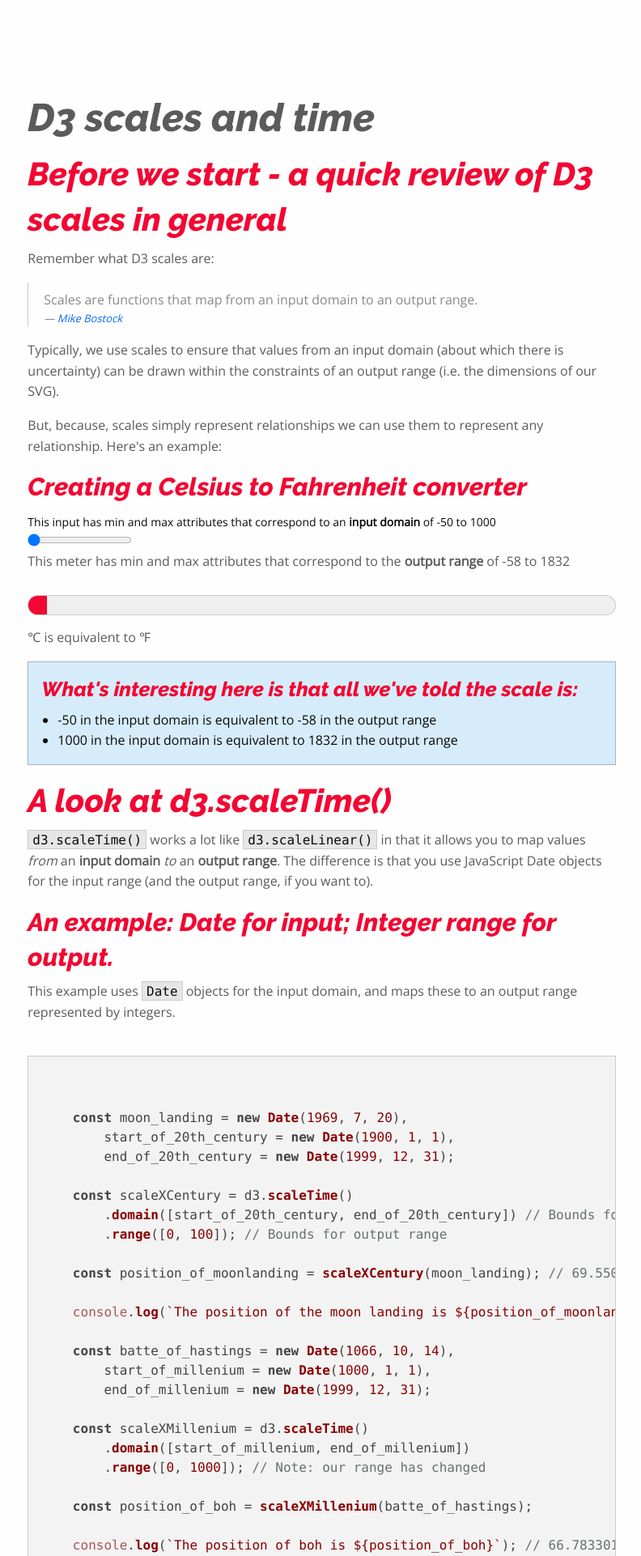
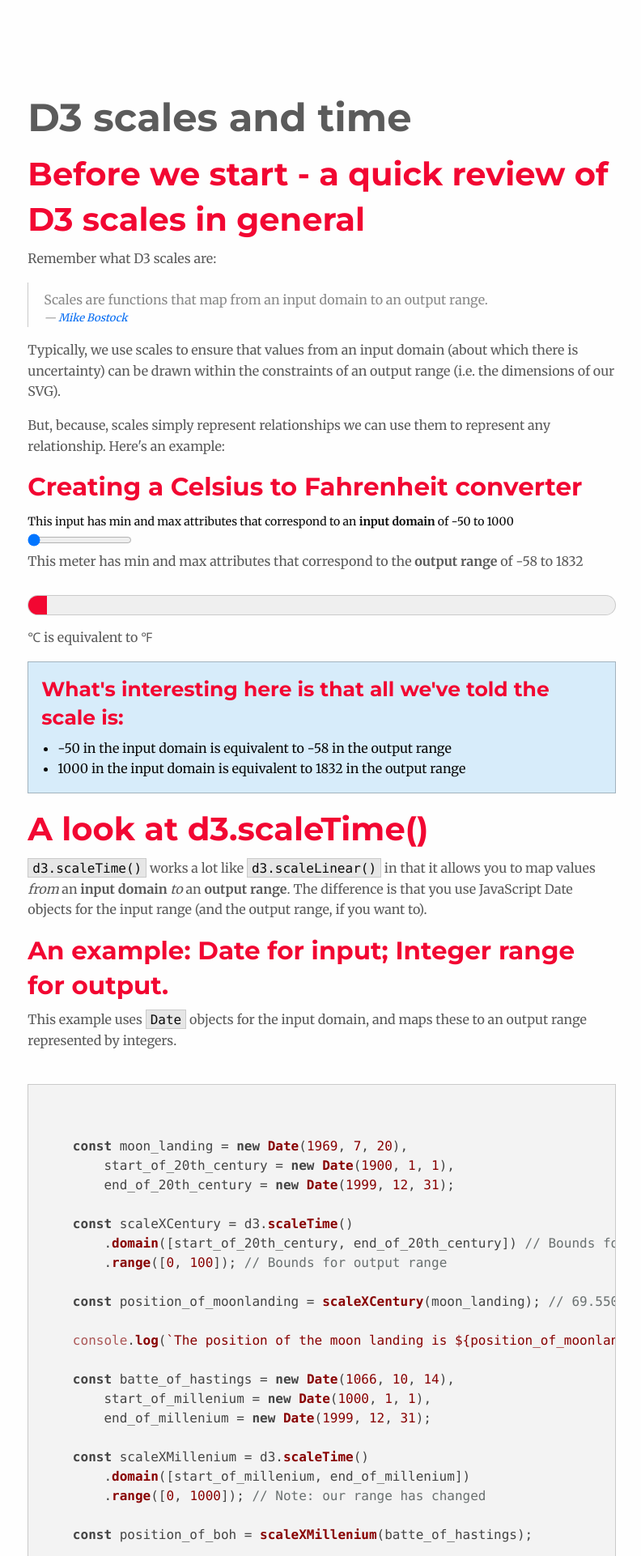
Before and after one commit to gtvj/data-visualisation-javascript-with-web-standards, a Flask app: template app/templates/pages/d3-scales-and-time.html in a window 1280 px wide. Shown: the top 1922 px of the page at 81% size, without its empty margins (440-1232 px from the left). Run offline with Flask 2, Linux system fonts and the light colour scheme; the template is opened without the code that fills it, so the values that code supplies are empty; some libraries are stand-ins or nearby versions.

Commit message:
Change fonts

```diff
--- a/app/static/css/styles.css
+++ b/app/static/css/styles.css
@@ -12,12 +12,13 @@ meter {
 }
 
 body {
-  font-family: 'Open Sans';
+  font-family: 'Merriweather';
   color: #5b5b5b;
 }
 
 h1, h2, h3, h4 {
-  font-family: 'Raleway'
+  font-family: 'Montserrat', sans-serif;
+  font-weight: 700;
 }
 
 h2, h3, h4 {
--- a/app/templates/includes/head.html
+++ b/app/templates/includes/head.html
@@ -7,7 +7,7 @@
           integrity="sha256-GSio8qamaXapM8Fq9JYdGNTvk/dgs+cMLgPeevOYEx0= sha384-wAweiGTn38CY2DSwAaEffed6iMeflc0FMiuptanbN4J+ib+342gKGpvYRWubPd/+ sha512-QHEb6jOC8SaGTmYmGU19u2FhIfeG+t/hSacIWPpDzOp5yygnthL3JwnilM7LM1dOAbJv62R+/FICfsrKUqv4Gg=="
           crossorigin="anonymous">
     <link rel="stylesheet" href="/static/css/styles.css">
-    <link href="https://fonts.googleapis.com/css?family=Open+Sans|Raleway:800i&display=swap" rel="stylesheet">
+    <link href="https://fonts.googleapis.com/css?family=Merriweather:400,700|Montserrat:700&display=swap" rel="stylesheet">
     <link rel="stylesheet"
           href="//cdnjs.cloudflare.com/ajax/libs/highlight.js/9.18.1/styles/default.min.css">
     <script src="//cdnjs.cloudflare.com/ajax/libs/highlight.js/9.18.1/highlight.min.js"></script>
```
